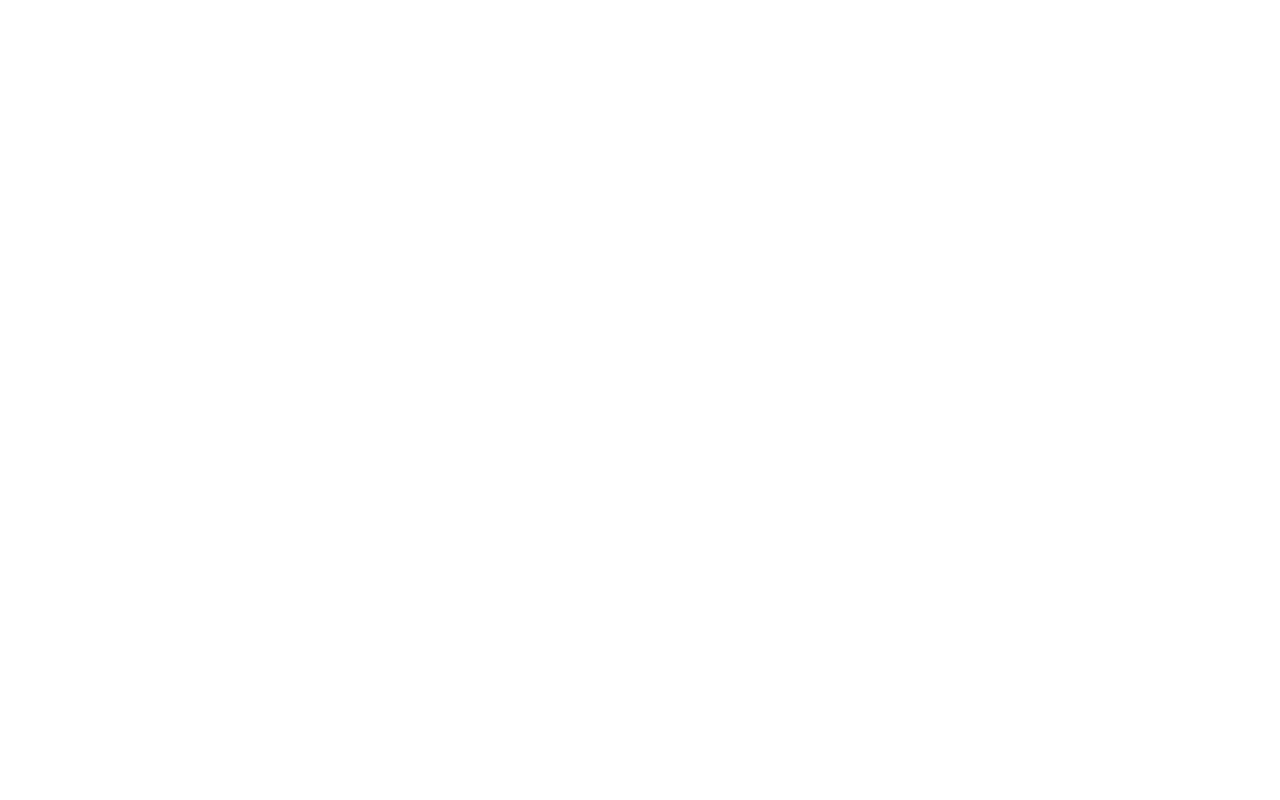
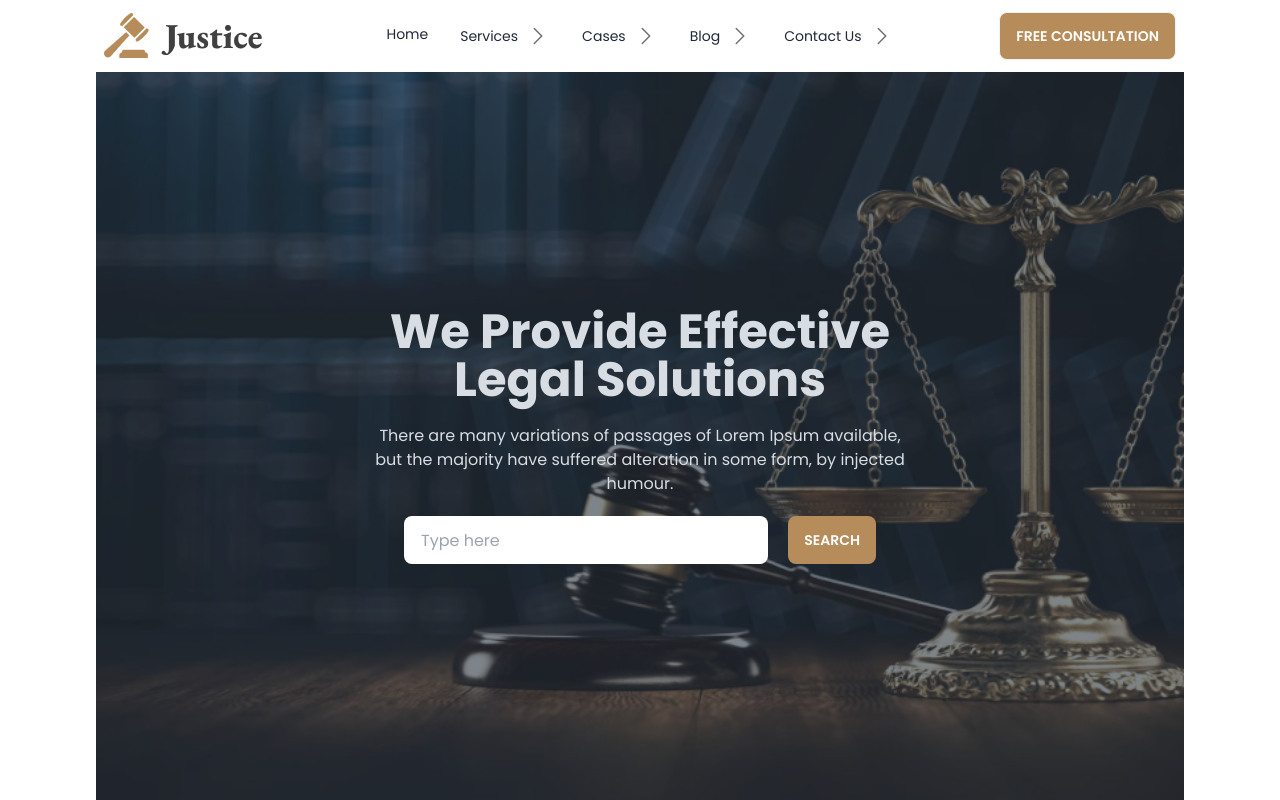
Before and after one commit to mdhossain07/legal-solutions-website, a plain HTML site: page index.html in a window 1280 px wide. Drawn offline with nearby package versions, Linux system fonts and the light colour scheme.

Commit message:
header & banner section done

```diff
--- a/index.html
+++ b/index.html
@@ -1,5 +1,5 @@
 <!DOCTYPE html>
-<html lang="en">
+<html lang="en" data-theme="light">
 <head>
     <meta charset="UTF-8">
     <meta name="viewport" content="width=device-width, initial-scale=1.0">
@@ -21,6 +21,9 @@
             extend: {
               colors: {
                 clifford: '#da373d',
+                'primary-btn': '#B68C5A',
+                'primary-text': '#414040',
+                'secondary-text': '#707070',
               }
             }
           }
@@ -33,11 +36,76 @@
         }
     </style>
 </head>
-<body>
-    <header>
+<body class="poppins">
+    <header class="container mx-auto px-8 md:px-16 lg:px-24">
+        <!-- Navbar -->
         <nav>
-
+            <div class="navbar">
+                <div class="navbar-start">
+                  <div class="dropdown">
+                    <label tabindex="0" class="btn btn-ghost lg:hidden">
+                      <svg xmlns="http://www.w3.org/2000/svg" class="h-5 w-5" fill="none" viewBox="0 0 24 24" stroke="currentColor"><path stroke-linecap="round" stroke-linejoin="round" stroke-width="2" d="M4 6h16M4 12h8m-8 6h16" /></svg>
+                    </label>
+                    <ul tabindex="0" class="text-base text-secondary menu menu-sm dropdown-content mt-3 z-[1] p-2 shadow bg-base-100 rounded-box w-52">
+                      <li><a>Home</a></li>
+                      <li><a>Services</a></li>
+                      <li><a>Cases</a></li>
+                      <li><a>Blog</a></li>
+                      <li><a>Contact Us</a></li>
+                    </ul>
+                  </div>
+                  <img src="./images/logo2.png" alt="">
+                </div>
+                <div class="navbar-center hidden lg:flex">
+                  <ul class="menu menu-horizontal px-1">
+                    <li><a>Home</a></li>
+                    <li>
+                        <div class="flex">
+                            <a>Services</a>
+                            <img src="./images/Frame.svg" alt="">
+                        </div>
+                    </li>
+                    <li>
+                        <div class="flex">
+                            <a>Cases</a>
+                            <img src="./images/Frame.svg" alt="">
+                        </div>
+                    </li>
+                    <li>
+                        <div class="flex">
+                            <a>Blog</a>
+                            <img src="./images/Frame.svg" alt="">
+                        </div>
+                    </li>
+                    <li>
+                        <div class="flex">
+                            <a>Contact Us</a>
+                            <img src="./images/Frame.svg" alt="">
+                        </div>
+                    </li>
+                  </ul>
+                </div>
+                <div class="navbar-end">
+                  <a class="btn bg-primary-btn text-white">Free Consultation</a>
+                </div>
+              </div>
         </nav>
+        <!-- Hero Banner Section -->
+        <section>
+            <div class="hero min-h-[calc(100vh-72px)]" style="background-image: url('./images/banner.png');">
+                <div class="hero-overlay bg-opacity-60"></div>
+                <div class=" text-center text-neutral-content">
+                  <div class="py-10 px-5 max-w-xl">
+                    <h1 class="mb-5 text-5xl font-bold">We Provide Effective Legal Solutions</h1>
+                    <p class="mb-5">There are many variations of passages of Lorem Ipsum available, but the majority have suffered alteration in some form, by injected humour.</p>
+                    <div class="flex flex-col gap-5 px-8 md:flex-row lg:flex-row ">
+                        <input type="text" placeholder="Type here" class="input input-ghost bg-white w-full max-w-xl" />
+                        <button class="btn bg-primary-btn text-white border-0">Search</button>
+                    </div>
+                  </div>
+                </div>
+              </div>
+        </section>
     </header>
 
     <main>
```
